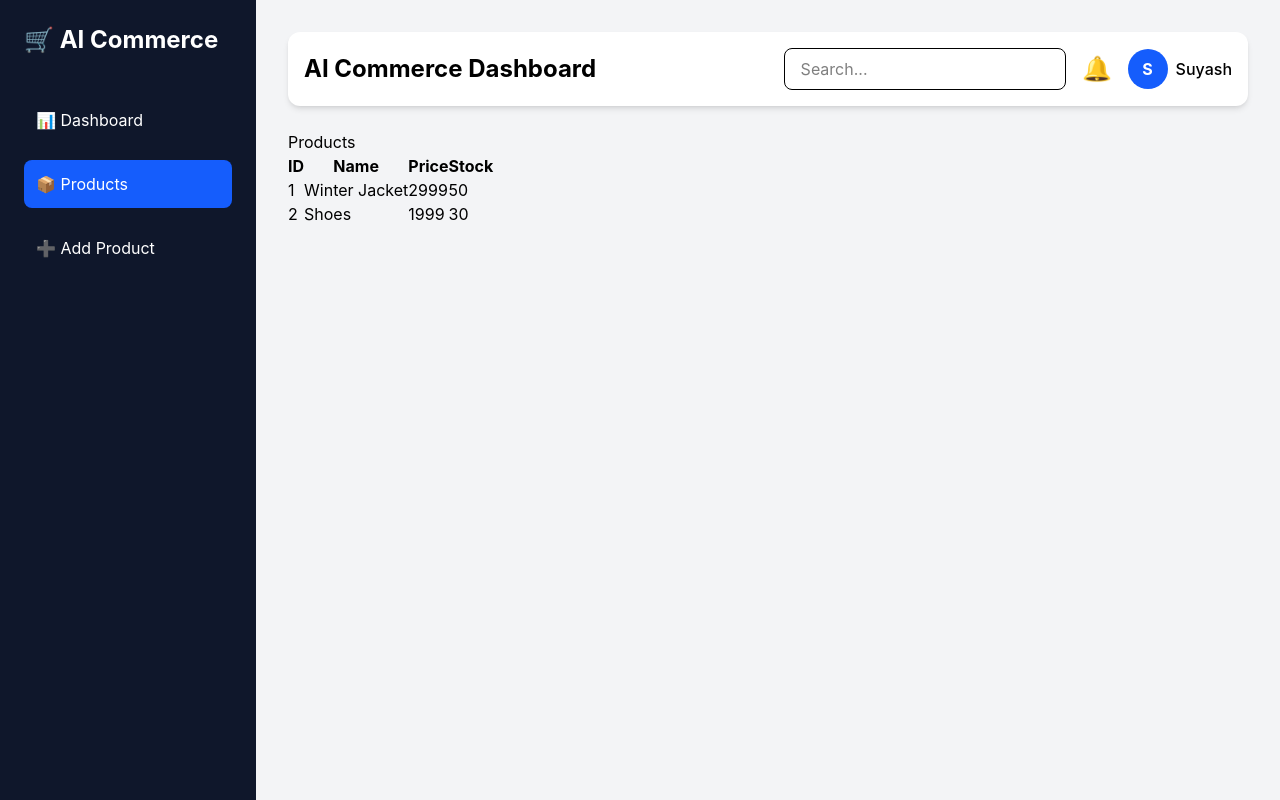
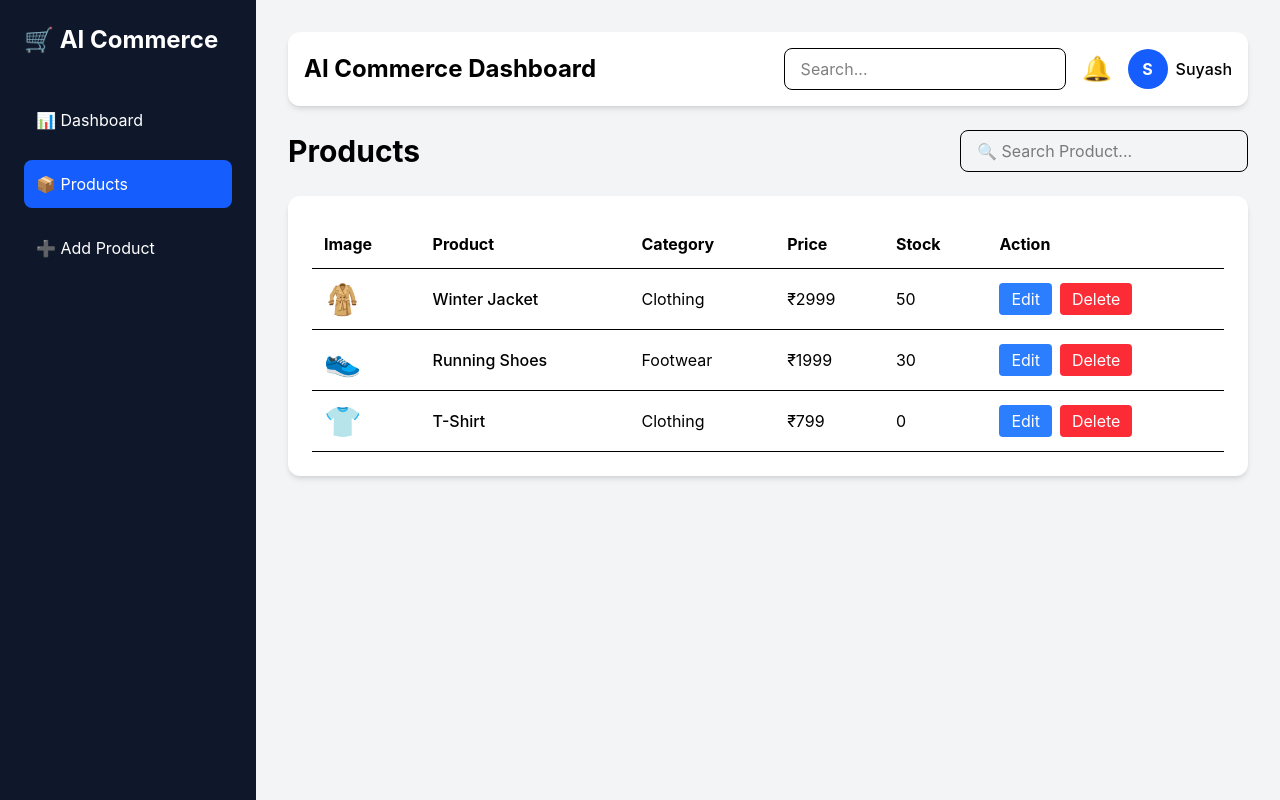
Before and after one commit to AnilaMohanan/AI-Commerce-Engine, a React (Vite) app in the folder client/: page /products in a window 1280 px wide. Built offline with nearby package versions, Linux system fonts and the light colour scheme.

Commit message:
Improve product management interface

```diff
--- a/client/src/pages/Products.jsx
+++ b/client/src/pages/Products.jsx
@@ -1,34 +1,97 @@
 function Products() {
+  const products = [
+    {
+      id: 1,
+      image: "🧥",
+      name: "Winter Jacket",
+      category: "Clothing",
+      price: "₹2999",
+      stock: 50,
+    },
+    {
+      id: 2,
+      image: "👟",
+      name: "Running Shoes",
+      category: "Footwear",
+      price: "₹1999",
+      stock: 30,
+    },
+    {
+      id: 3,
+      image: "👕",
+      name: "T-Shirt",
+      category: "Clothing",
+      price: "₹799",
+      stock: 0,
+    },
+  ];
+
   return (
     <div>
-      <h1>Products</h1>
+      {/* Heading */}
+      <div className="flex justify-between items-center mb-6">
+        <h1 className="text-3xl font-bold">Products</h1>
 
-      <table border="1">
+        <input
+          type="text"
+          placeholder="🔍 Search Product..."
+          className="border rounded-lg px-4 py-2 w-72"
+        />
+      </div>
+
+      {/* Table */}
+      <div className="bg-white rounded-xl shadow-md p-6">
+        <table className="w-full">
           <thead>
-          <tr>
-            <th>ID</th>
-            <th>Name</th>
-            <th>Price</th>
-            <th>Stock</th>
+            <tr className="border-b text-left">
+              <th className="p-3">Image</th>
+              <th className="p-3">Product</th>
+              <th className="p-3">Category</th>
+              <th className="p-3">Price</th>
+              <th className="p-3">Stock</th>
+              <th className="p-3">Action</th>
             </tr>
           </thead>
 
           <tbody>
-          <tr>
-            <td>1</td>
-            <td>Winter Jacket</td>
-            <td>2999</td>
-            <td>50</td>
+            {products.map((product) => (
+              <tr
+                key={product.id}
+                className="border-b hover:bg-gray-100 transition"
+              >
+                <td className="p-3 text-3xl">{product.image}</td>
+
+                <td className="p-3 font-medium">
+                  {product.name}
+                </td>
+
+                <td className="p-3">
+                  {product.category}
+                </td>
+
+                <td className="p-3">
+                  {product.price}
+                </td>
+
+                <td className="p-3">
+                  {product.stock}
+                </td>
+
+                <td className="p-3">
+                  <button className="bg-blue-500 text-white px-3 py-1 rounded mr-2 hover:bg-blue-600">
+                    Edit
+                  </button>
+
+                  <button className="bg-red-500 text-white px-3 py-1 rounded hover:bg-red-600">
+                    Delete
+                  </button>
+                </td>
               </tr>
+            ))}
+          </tbody>
 
-          <tr>
-            <td>2</td>
-            <td>Shoes</td>
-            <td>1999</td>
-            <td>30</td>
-          </tr>
-        </tbody>
         </table>
+      </div>
     </div>
   );
 }
```
Lines whose indentation alone changed are shown as unchanged.
